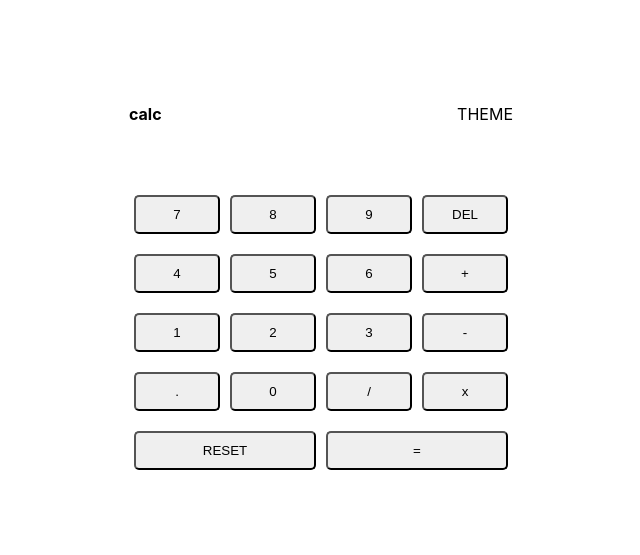
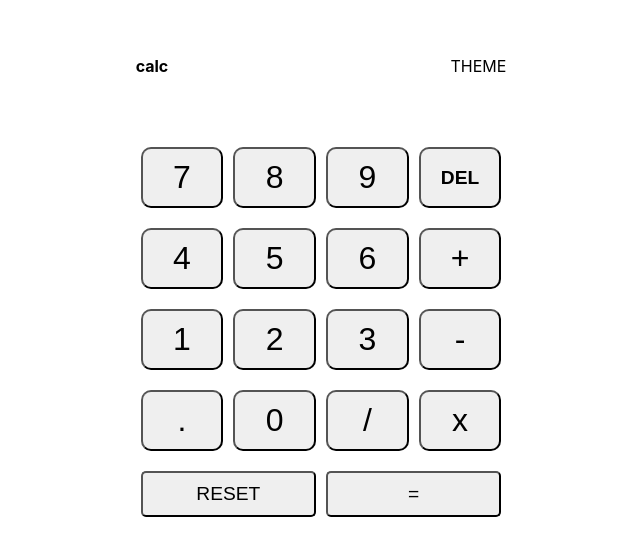
Before and after one commit to Babu-Mohammed-Izhan/calcwiththemes, a React (Create React App) app: page / in a window 1280 px wide. Shown: the part 119-674 px from the top of the page, without its empty margins (319-959 px from the left). Built offline with nearby package versions, Linux system fonts and the light colour scheme.

Commit message:
finished calculator functionality

```diff
--- a/src/App.css
+++ b/src/App.css
@@ -13,7 +13,7 @@
       -ms-flex-direction: column;
           flex-direction: column;
   min-height: 100vh;
-  max-width: 30%;
+  width: 60%;
   margin: auto;
 }
 
@@ -49,13 +49,16 @@
 
 .App .row .calc {
   margin: 10px 5px;
-  padding: 10px 25px;
-  border-radius: 5px;
+  padding: 10px 30px;
+  border-radius: 10px;
+  font-size: 2em;
 }
 
 .App .row .calc.del {
-  padding: 10px 20px;
-  border-radius: 5px;
+  padding: 10px 15px;
+  border-radius: 10px;
+  font-size: 1.2em;
+  font-weight: 600;
 }
 
 .App .row-submit {
@@ -69,5 +72,6 @@
   margin: 10px 5px;
   padding: 10px 20px;
   border-radius: 5px;
+  font-size: 1.2em;
 }
 /*# sourceMappingURL=App.css.map */
--- a/src/App.scss
+++ b/src/App.scss
@@ -4,7 +4,7 @@
   justify-content: center;
   flex-direction: column;
   min-height: 100vh;
-  max-width: 30%;
+  width: 60%;
   margin: auto;
   .title-button {
     display: flex;
@@ -25,12 +25,15 @@
     grid-template-columns: 1fr 1fr 1fr 1fr;
     .calc {
       margin: 10px 5px;
-      padding: 10px 25px;
-      border-radius: 5px;
+      padding: 10px 30px;
+      border-radius: 10px;
+      font-size: 2em;
     }
     .calc.del {
-      padding: 10px 20px;
-      border-radius: 5px;
+      padding: 10px 15px;
+      border-radius: 10px;
+      font-size: 1.2em;
+      font-weight: 600;
     }
   }
   .row-submit {
@@ -40,6 +43,7 @@
       margin: 10px 5px;
       padding: 10px 20px;
       border-radius: 5px;
+      font-size: 1.2em;
     }
   }
 }
--- a/src/App.tsx
+++ b/src/App.tsx
@@ -2,37 +2,72 @@ import React from "react";
 import "./App.css";
 
 function App() {
-  const [value, setValue] = React.useState("");
+  const [value1, setValue1] = React.useState("");
+  const [value2, setValue2] = React.useState("");
   const [operator, setOperator] = React.useState("");
 
   const addNumber = (num: string): void => {
-    setValue("");
-    setValue(value + num);
+    if (operator !== "") {
+      setValue2(value2 + num);
+    } else {
+      setValue1(value1 + num);
+    }
   };
 
   const handleDelete = (): void => {
-    setValue("0");
+    if (operator !== "") {
+      setValue2("");
+    } else {
+      setValue1("");
+    }
+  };
+
+  const handleReset = (): void => {
+    setValue1("");
+    setValue2("");
     setOperator("");
   };
 
   const handleOperator = (str: string): void => {
     setOperator(str);
-    setValue(value + str);
   };
 
-  const handleDecimal = () => {
-    setValue(value + ".");
+  const handleDecimal = (): void => {
+    setValue1(value1 + ".");
+  };
+
+  const handleCalc = (): void => {
+    let result: number;
+    switch (operator) {
+      case "+":
+        result = Number(value1) + Number(value2);
+        setValue1(result.toString());
+        break;
+      case "-":
+        result = Number(value1) - Number(value2);
+        setValue1(result.toString());
+        break;
+      case "x":
+        result = Number(value1) * Number(value2);
+        setValue1(result.toString());
+        break;
+      default:
+        console.log("Error in the program");
+    }
+    setValue2("");
+    setOperator("");
   };
 
   return (
     <div className="App">
+      <div className="calc-wrapper">
         <div className="title-button">
           <h4 className="title">calc</h4>
           <div className="theme-switch">
             <p className="theme">THEME</p>
           </div>
         </div>
-      <div className="number">{value}</div>
+        <div className="number">{value1 + operator + value2}</div>
         <div className="calc-buttons-wrapper">
           <div className="calc-buttons">
             <div className="row">
@@ -87,13 +122,18 @@ function App() {
               <button className="calc" onClick={() => handleOperator("/")}>
                 /
               </button>
-            <button className="calc" onClick={() => handleOperator("*")}>
+              <button className="calc" onClick={() => handleOperator("x")}>
                 x
               </button>
             </div>
             <div className="row-submit">
-            <button className="calc">RESET</button>
-            <button className="calc">=</button>
+              <button className="calc" onClick={() => handleReset()}>
+                RESET
+              </button>
+              <button className="calc" onClick={() => handleCalc()}>
+                =
+              </button>
+            </div>
           </div>
         </div>
       </div>
```
Also changed, not shown: 1 other file (tests, documents, lock files or other folders). Lines whose indentation alone changed are shown as unchanged.
